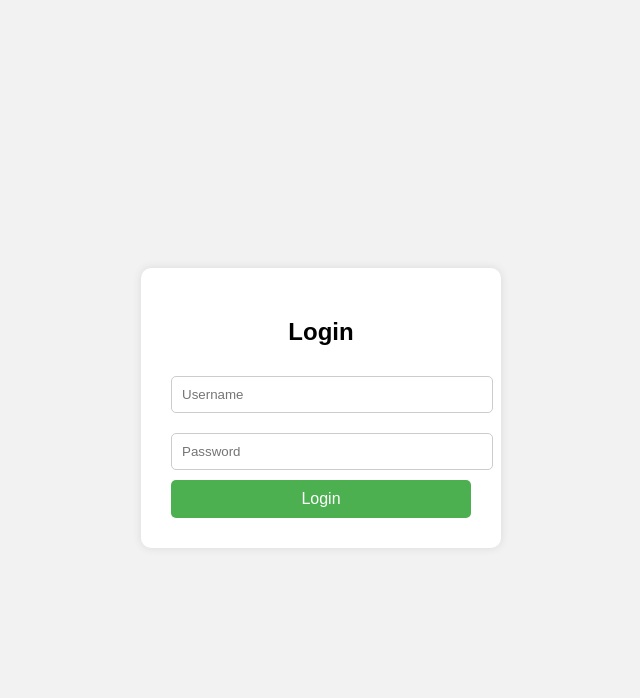
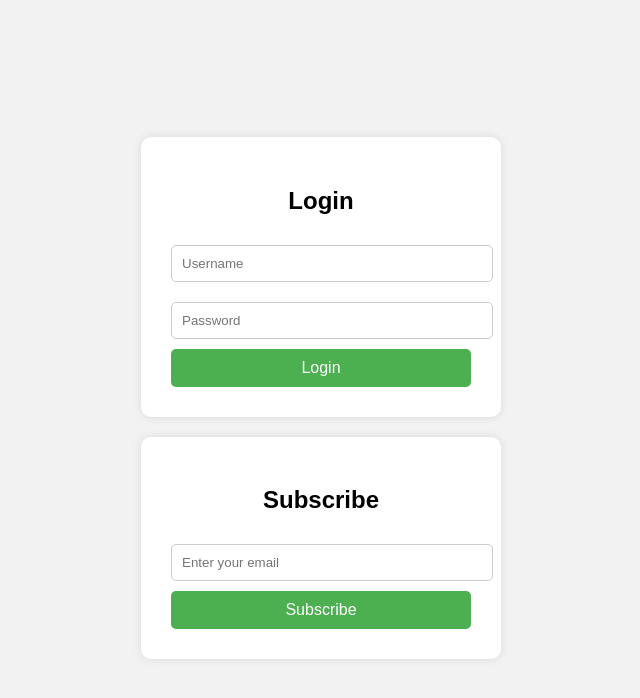
Before and after one commit to Salil9081/git-branching, a plain HTML site: page index.html in a window 1280 px wide. Shown: the whole page, without its empty margins (319-959 px from the left). Drawn offline with Linux system fonts and the light colour scheme.

Commit message:
added subscription box inside login page

```diff
--- a/index.html
+++ b/index.html
@@ -2,32 +2,35 @@
 <html lang="en">
 <head>
   <meta charset="UTF-8">
-  <title>Login Page</title>
+  <title>Login & Subscribe</title>
   <style>
     body {
       font-family: Arial, sans-serif;
       background-color: #f2f2f2;
       display: flex;
+      flex-direction: column;
+      align-items: center;
+      justify-content: center;
       height: 100vh;
-      justify-content: center;
-      align-items: center;
     }
 
-    .login-box {
+    .container {
       background-color: #ffffff;
       padding: 30px;
       border-radius: 10px;
       box-shadow: 0 0 10px rgba(0,0,0,0.1);
       width: 300px;
+      margin-bottom: 20px;
     }
 
-    .login-box h2 {
+    h2 {
       text-align: center;
       margin-bottom: 20px;
     }
 
-    .login-box input[type="text"],
-    .login-box input[type="password"] {
+    input[type="text"],
+    input[type="password"],
+    input[type="email"] {
       width: 100%;
       padding: 10px;
       margin: 10px 0;
@@ -35,7 +38,7 @@
       border-radius: 5px;
     }
 
-    .login-box button {
+    button {
       width: 100%;
       padding: 10px;
       background-color: #4CAF50;
@@ -46,19 +49,29 @@
       cursor: pointer;
     }
 
-    .login-box button:hover {
+    button:hover {
       background-color: #45a049;
     }
   </style>
 </head>
 <body>
 
-  <div class="login-box">
+  <!-- Login Box -->
+  <div class="container">
     <h2>Login</h2>
     <form action="#">
-      <input type="text" placeholder="Username" name="username" required>
-      <input type="password" placeholder="Password" name="password" required>
+      <input type="text" placeholder="Username" required>
+      <input type="password" placeholder="Password" required>
       <button type="submit">Login</button>
+    </form>
+  </div>
+
+  <!-- Subscription Box -->
+  <div class="container">
+    <h2>Subscribe</h2>
+    <form action="#">
+      <input type="email" placeholder="Enter your email" required>
+      <button type="submit">Subscribe</button>
     </form>
   </div>
 
```
